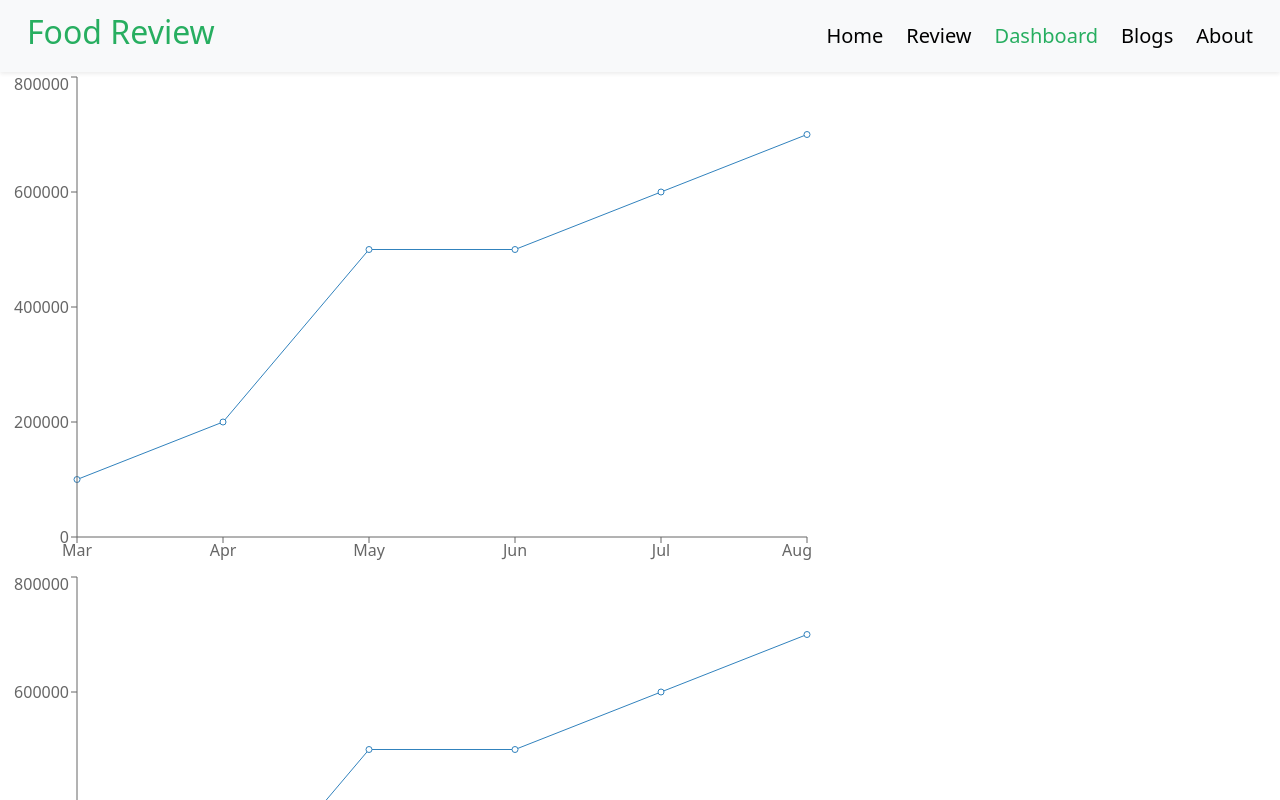
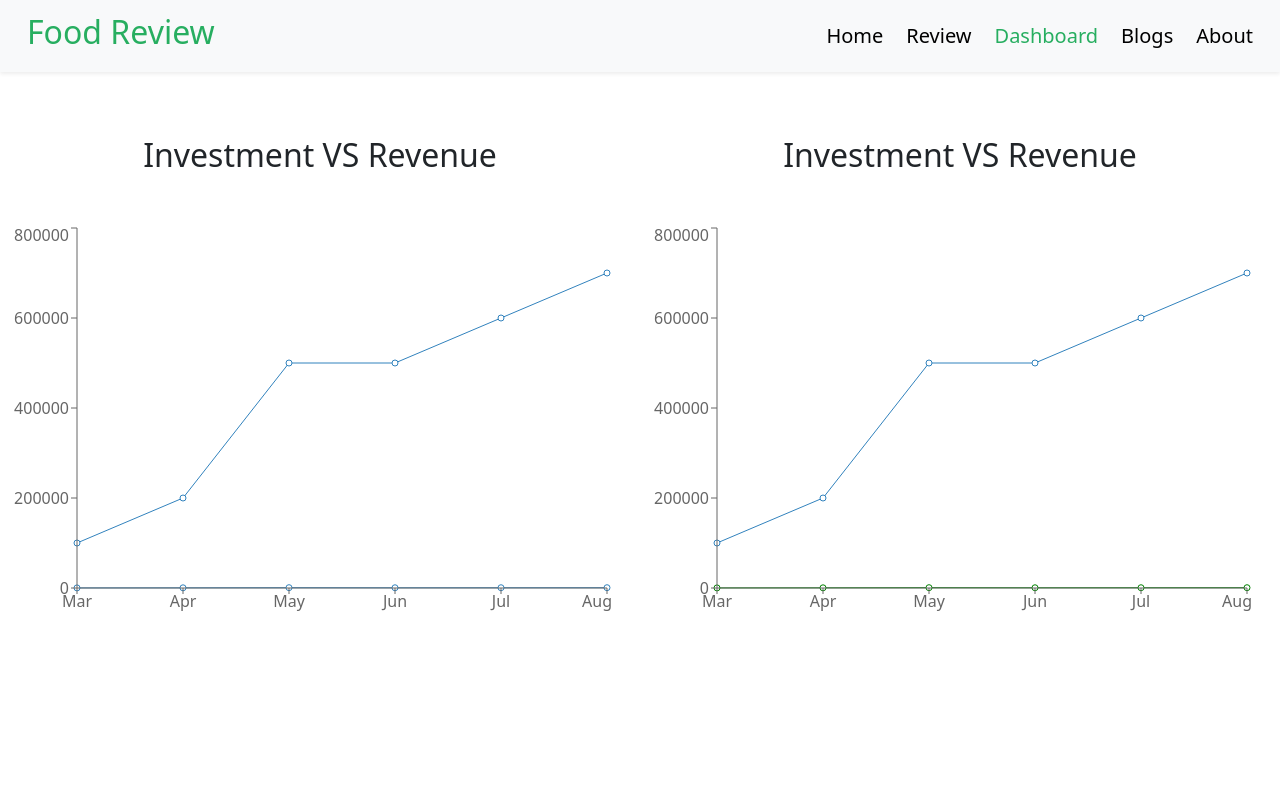
Before and after one commit to ImRanKhan81m/Food-Review-A09, a React (Create React App) app: page /dashboard in a window 1280 px wide. Shown: the top 800 px of the page. Built offline with nearby package versions, Linux system fonts and the light colour scheme; the HTML template or start-up script is replaced by a standard one.

Commit message:
chart update

```diff
--- a/src/Components/Dashboard/Dashboard.js
+++ b/src/Components/Dashboard/Dashboard.js
@@ -1,6 +1,7 @@
+
 import React from 'react';
 import { Col, Row } from 'react-bootstrap';
-import { Line, LineChart, XAxis, YAxis } from 'recharts';
+import { Line, LineChart, Tooltip, XAxis, YAxis } from 'recharts';
 
 const Dashboard = () => {
 
@@ -46,17 +47,23 @@ const Dashboard = () => {
         <div>
 
             <div className="container">
+                <div className="chart-container py-5 mt-3">
                     <Row>
-                    <Col lg='12'>
-                        <LineChart width={800} height={500} data={data}>
+                        <Col >
+                            <h2 className='text-center mb-5'>Investment VS Revenue </h2>
+                            <LineChart width={600} height={400} data={data}>
                                 <Line dataKey={'investment'}></Line>
+                                <Line dataKey={'sell'}></Line>
                                 <XAxis dataKey={'month'}></XAxis>
+                                <Tooltip/>
                                 <YAxis></YAxis>
                             </LineChart>
                         </Col>
-                    <Col lg='6'>
-                        <LineChart width={800} height={500} data={data}>
+                        <Col >
+                            <h2 className='text-center mb-5'>Investment VS Revenue </h2>
+                            <LineChart width={600} height={400} data={data}>
                                 <Line dataKey={'investment'}></Line>
+                                <Line dataKey={'sell'} stroke={'green'}></Line>
                                 <XAxis dataKey={'month'}></XAxis>
                                 <YAxis></YAxis>
                             </LineChart>
@@ -64,6 +71,7 @@ const Dashboard = () => {
                     </Row>
                 </div>
             </div>
+        </div>
     );
 };
 
```
Lines whose indentation alone changed are shown as unchanged.
